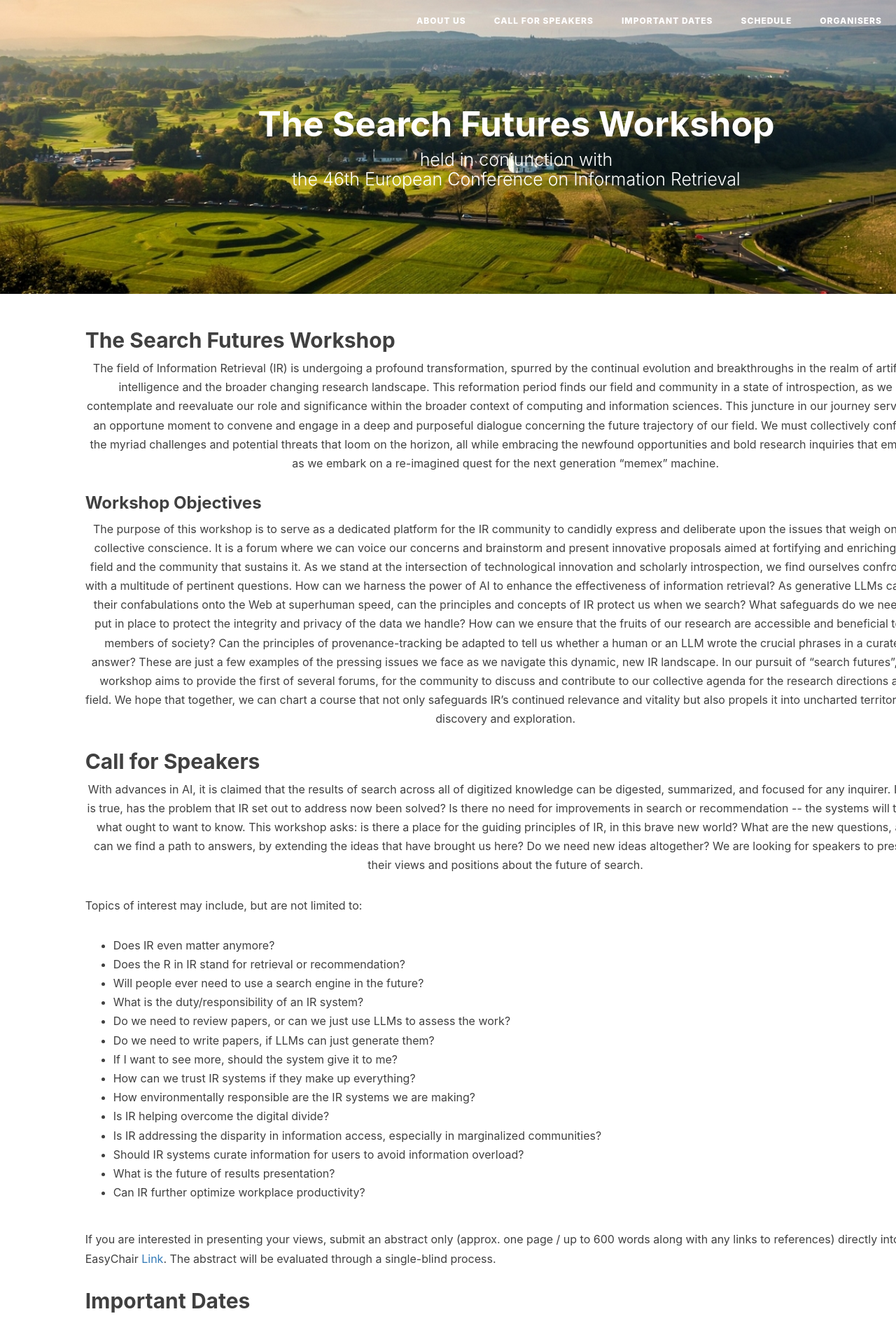
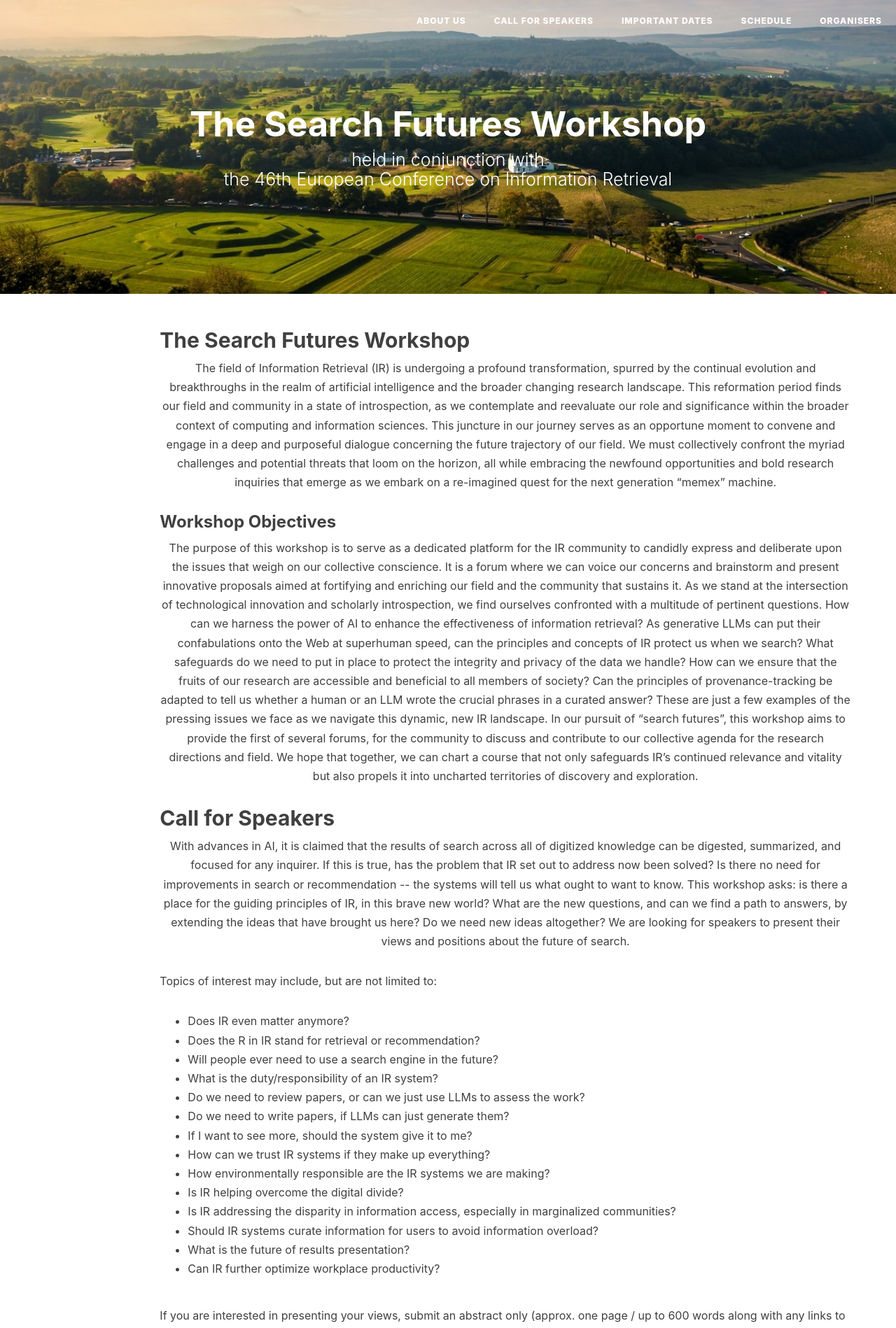
Before and after one commit to SearchFutures/SearchFutures.github.io, a Jekyll site: the page built from index.md, in a window 1280 px wide. Shown: the top 1898 px of the page at 70% size. Built offline with Jekyll 4.4.1, drawn with Linux system fonts in a browser that asks for light colours; nearby versions of some CDN libraries; our own code applies the rules of GitHub Pages for plain Markdown files.

Commit message:
Update page.html

```diff
--- a/_layouts/page.html
+++ b/_layouts/page.html
@@ -6,7 +6,7 @@ layout: default
 <header class="intro-header" style="background-image: url('{{ site.baseurl }}/{% if page.header-img %}{{ page.header-img }}{% else %}{{ site.header-img }}{% endif %}')">
     <div class="container">
         <div class="row">
-            <div class="col-lg-12 col-lg-offset-1 col-md-10 col-md-offset-1 ">
+            <div class="col-lg-8 col-lg-offset-2 col-md-10 col-md-offset-1 ">
                 <div class="site-heading">
                     <h1 style="font-size: 5rem">{% if page.title %}{{ page.title }}{% else %}{{ site.title }}{% endif %}</h1>
                     <!--<hr class="small">-->
@@ -23,7 +23,7 @@ layout: default
         {% if site.sidebar == false %}
 <!-- NO SIDEBAR -->
     <!-- Post Container -->
-            <div class="col-lg-12 col-lg-offset-1 col-md-10 col-md-offset-1 post-container">
+            <div class="col-lg-10 col-lg-offset-2 col-md-8 col-md-offset-1 post-container">
                 {{ content }}
             </div>
     <!-- Sidebar Container -->
```
